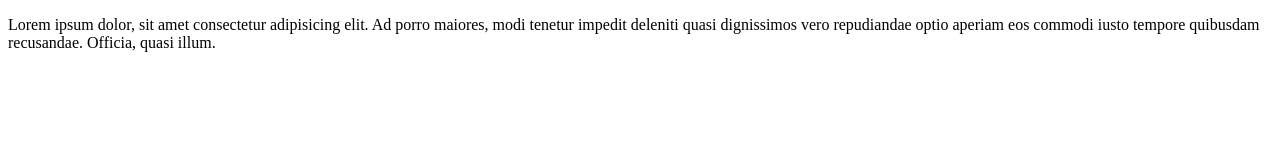
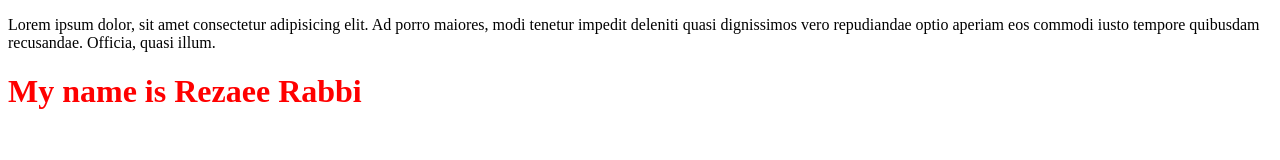
Before and after one commit to Rezaee-Rabbi/third-repo, a plain HTML site: page index.html in a window 1280 px wide. Drawn offline with Linux system fonts and the light colour scheme.

Commit message:
h1 tag added

```diff
--- a/index.html
+++ b/index.html
@@ -5,8 +5,10 @@
     <meta http-equiv="X-UA-Compatible" content="IE=edge">
     <meta name="viewport" content="width=device-width, initial-scale=1.0">
     <title>This is my third github repo</title>
+    <link rel="stylesheet" href="style.css">
 </head>
 <body>
     <p>Lorem ipsum dolor, sit amet consectetur adipisicing elit. Ad porro maiores, modi tenetur impedit deleniti quasi dignissimos vero repudiandae optio aperiam eos commodi iusto tempore quibusdam recusandae. Officia, quasi illum.</p>
+    <h1>My name is Rezaee Rabbi</h1>
 </body>
 </html>
--- /dev/null
+++ b/style.css
@@ -0,0 +1,3 @@
+h1{
+    color: red;
+}
```
